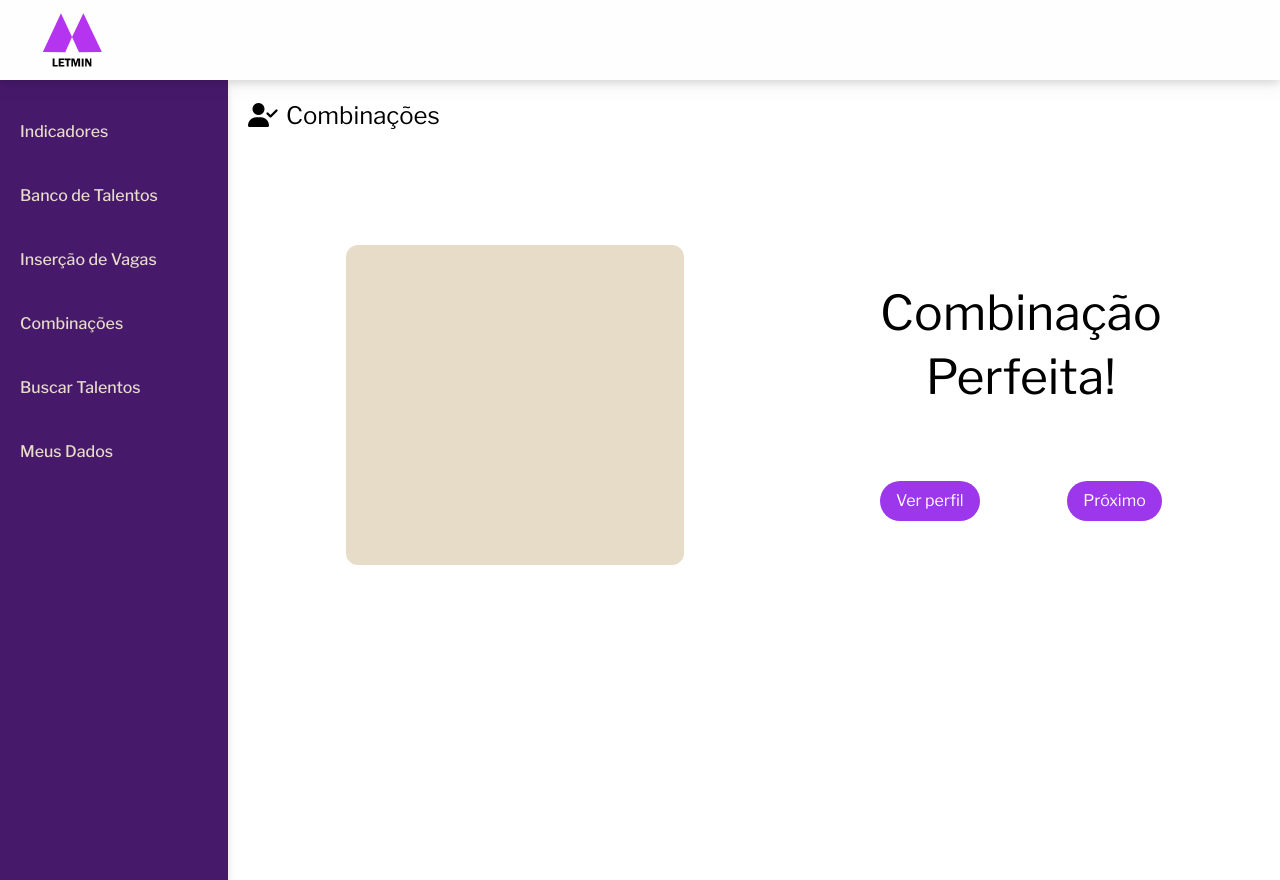
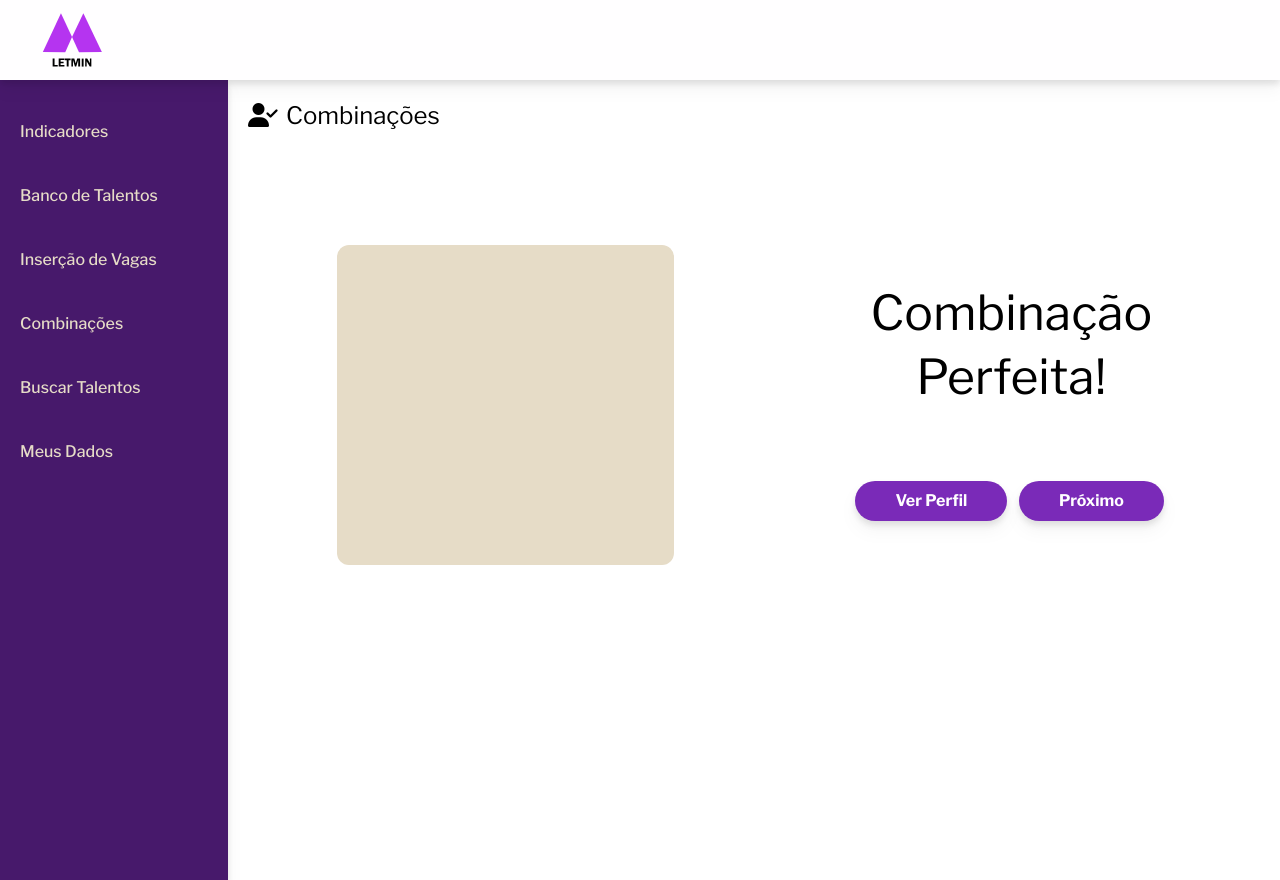
Before and after one commit to LETMIN-Corp/letmin-client, a React (Vite) app: page /company/combinations in a window 1280 px wide. Built offline with nearby package versions, Linux system fonts and the light colour scheme.

Commit message:
Links && Buttons

```diff
--- a/src/App.tsx
+++ b/src/App.tsx
@@ -1,7 +1,10 @@
+import React from 'react';
 import { Routes, Route } from 'react-router-dom';
+
 import Home from './Views/Home';
 import Register from './Views/Register';
 import CompanyRegister from './Views/Company/CompanyRegister'
+
 import CompanyError from './Views/Company/CompanyError';
 import CompanyIndicators from './Views/Company/CompanyIndicators';
 import CompanyMatch from './Views/Company/CompanyMatch';
@@ -10,16 +13,18 @@ import CompanyTalentSearch from './Views/Company/CompanyTalentSearch';
 import CompanyRegisterVacancy from './Views/Company/CompanyRegisterVacancy';
 import CompanyProfile from './Views/Company/CompanyProfile';
 import CompanyCombinations from './Views/Company/CompanyCombinations';
+
 import UserProfile from './Views/User/UserProfle';
 import UserError from './Views/User/UserError';
 import UserVacancySearch from './Views/User/UserVacancySearch';
+
 import AdminLogin from './Views/Admin/AdminLogin';
 import AdminCompany from './Views/Admin/AdminCompany';
 import AdminError from './Views/Admin/AdminError';
 import AdminCollaborator from './Views/Admin/AdminCollaborator';
 import AdminComplaint from './Views/Admin/AdminComplaint';
+
 import { AuthContext } from './Providers/Auth';
-import React from 'react';
 import RoleEnum from './Utils/RoleEnum';
 
 function App() {
@@ -42,7 +47,7 @@ function App() {
               <Route path='/company/*' element={ <CompanyError /> } />
               <Route path='/company/indicators' element={ <CompanyIndicators /> } />
               <Route path='/company/talents' element={ <CompanyTalentBank /> } />
-              <Route path='/company/talent/search' element={ <CompanyTalentSearch /> } />
+              <Route path='/company/talents/search' element={ <CompanyTalentSearch /> } />
               <Route path='/company/combinations' element={ <CompanyMatch />} />
               <Route path='/company/combinations/:id' element={ <CompanyCombinations /> } />
               <Route path='/company/register/vacancy' element={ <CompanyRegisterVacancy /> } />
@@ -64,9 +69,9 @@ function App() {
             <>
               <Route path='/admin/*' element={ <AdminError /> } />
               <Route path='/admin/login' element={ <AdminLogin /> } />
-              <Route path='/admin/company' element={ <AdminCompany/> } />
-              <Route path='/admin/collaborator' element={ <AdminCollaborator/> } />
-              <Route path='/admin/complaint' element={ <AdminComplaint/> } />
+              <Route path='/admin/companies' element={ <AdminCompany/> } />
+              <Route path='/admin/collaborators' element={ <AdminCollaborator/> } />
+              <Route path='/admin/complaints' element={ <AdminComplaint/> } />
             </>
           )
         }
--- /dev/null
+++ b/src/Components/Buttons/SecondaryButton.tsx
@@ -0,0 +1,15 @@
+interface ComponentInterface {
+    text: string,
+    handleClick: () => void,
+    isDisabled?: boolean,
+}
+
+const SecondaryButton : React.FC<ComponentInterface> = ({ text, handleClick, isDisabled }) => {
+    return (
+        <button disabled={ isDisabled } onClick={ handleClick } className='text-center rounded-full text-white font-bold py-2 px-10 bg-bright-purple drop-shadow-lg hover:bg-bold-purple ease-out duration-200'>
+            { text }
+        </button>
+    );
+}
+
+export default SecondaryButton;
--- a/src/Components/Layouts/AdminMenu.tsx
+++ b/src/Components/Layouts/AdminMenu.tsx
@@ -4,17 +4,17 @@ const AdminMenu : React.FC = () => {
     const menuButtons = [
         {
             text: 'Empresas',
-            path: '/admin/company',
+            path: '/admin/companies',
             isLink: true,
         },
         {
             text: 'Colaboradores',
-            path: '/admin/collaborator',
+            path: '/admin/collaborators',
             isLink: true,
         },
         {
             text: 'Denúncias',
-            path: '/admin/complaint',
+            path: '/admin/complaints',
             isLink: true,
         },
     ];
--- a/src/Views/Company/CompanyCombinations.tsx
+++ b/src/Views/Company/CompanyCombinations.tsx
@@ -5,13 +5,13 @@ import { Link } from 'react-router-dom';
 
 const CompanyCombinations : React.FC = () => {
     useEffect((): void => {
-        window.document.title = 'Letmin - Combinações';
+        window.document.title = 'Letmin - Combinação';
     }, []);
 
     return (
         <CompanyDefault>
             <div className='flex justify-center items-center py-5 lg:py-10 bg-primary'>
-                <h1 className='text-white text-4xl lg:text-5xl font-black mt-4'>Combinações</h1>
+                <h1 className='text-white text-4xl lg:text-5xl font-black mt-4'>Combinação</h1>
             </div>
             <div className='p-5'>
                 <section className='flex flex-col justify-center items-center py-10'>
--- a/src/Views/Company/CompanyMatch.tsx
+++ b/src/Views/Company/CompanyMatch.tsx
@@ -1,5 +1,7 @@
 import CompanyDefault from './CompanyDefault';
 import { useEffect } from 'react';
+import SecondaryLink from '../../Components/Links/SecondaryLink';
+import SecondaryButton from '../../Components/Buttons/SecondaryButton';
 
 const CompanyMatch : React.FC = () => {
     useEffect((): void => {
@@ -24,16 +26,12 @@ const CompanyMatch : React.FC = () => {
                                 <h2 className='lg:text-5xl md:text-4xl text-3xl mb-4'>Combinação</h2>
                                 <h2 className='lg:text-5xl md:text-4xl text-3xl'>Perfeita!</h2>
                             </div>
-                            <div className='flex items-center justify-evenly lg:justify-between'>
-                                <div>
-                                    <button className='bg-primary py-2 px-4 w-30 h-10 rounded-full text-white hover:bg-dark-purple ease-out duration-200'>
-                                    <span>Ver perfil</span>
-                                    </button>
+                            <div className='sm:flex lg:w-80 items-center justify-evenly lg:justify-between'>
+                                <div className='flex w-full justify-center'>
+                                    <SecondaryLink text='Ver Perfil' path='/company/combinations/1'></SecondaryLink>
                                 </div>
-                                <div>
-                                    <button className='bg-primary py-2 px-4 w-30 h-10 rounded-full text-white hover:bg-dark-purple ease-out duration-200'>
-                                    <span>Próximo</span>
-                                    </button>
+                                <div className='flex w-full justify-center mt-5 sm:mt-0'>
+                                    <SecondaryButton text='Próximo' handleClick={ () => {} }></SecondaryButton>
                                 </div>
                             </div>
                         </div>
```
